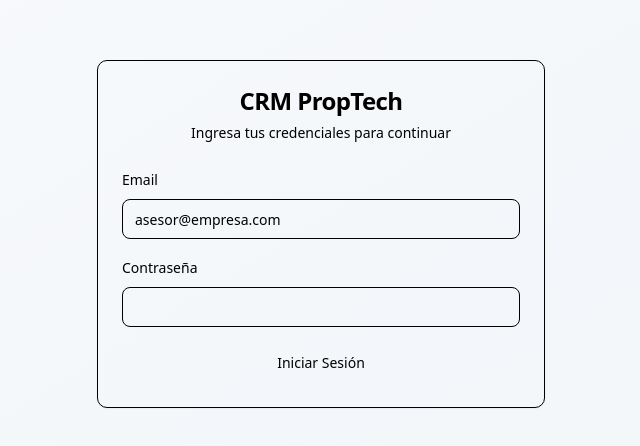
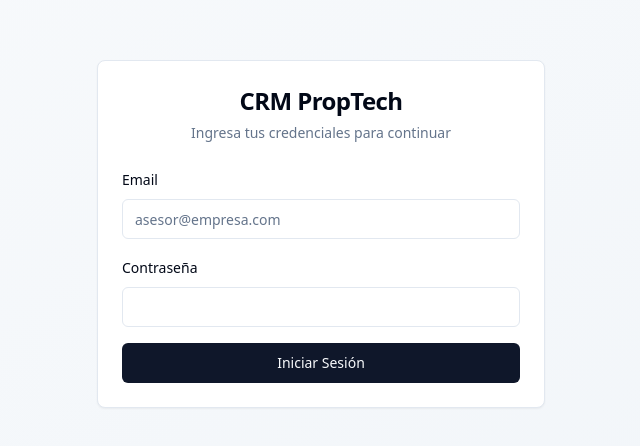
Before and after one commit to proptechmarketingmx-cloud/ISO, a Next.js app: page /login in a window 1280 px wide. Shown: the part 166-612 px from the top of the page, without its empty margins (319-959 px from the left). Built offline with nearby package versions, Linux system fonts and the light colour scheme.

Commit message:
Actualización del proyecto

```diff
--- a/src/app/globals.css
+++ b/src/app/globals.css
@@ -1,122 +1,51 @@
-@import "tw-animate-css";
-@import "shadcn/tailwind.css";
 @tailwind base;
 @tailwind components;
 @tailwind utilities;
 
 @layer base {
   :root {
-    --background: oklch(1 0 0);
-    --foreground: oklch(0.145 0 0);
-
-    --card: oklch(1 0 0);
-    --card-foreground: oklch(0.145 0 0);
-
-    --popover: oklch(1 0 0);
-    --popover-foreground: oklch(0.145 0 0);
-
-    --primary: oklch(0.205 0 0);
-    --primary-foreground: oklch(0.985 0 0);
-
-    --secondary: oklch(0.97 0 0);
-    --secondary-foreground: oklch(0.205 0 0);
-
-    --muted: oklch(0.97 0 0);
-    --muted-foreground: oklch(0.556 0 0);
-
-    --accent: oklch(0.97 0 0);
-    --accent-foreground: oklch(0.205 0 0);
-
-    --destructive: oklch(0.577 0.245 27.325);
+    --background: 0 0% 100%;
+    --foreground: 222.2 84% 4.9%;
+    --card: 0 0% 100%;
+    --card-foreground: 222.2 84% 4.9%;
+    --popover: 0 0% 100%;
+    --popover-foreground: 222.2 84% 4.9%;
+    --primary: 222.2 47.4% 11.2%;
+    --primary-foreground: 210 40% 98%;
+    --secondary: 210 40% 96.1%;
+    --secondary-foreground: 222.2 47.4% 11.2%;
+    --muted: 210 40% 96.1%;
+    --muted-foreground: 215.4 16.3% 46.9%;
+    --accent: 210 40% 96.1%;
+    --accent-foreground: 222.2 47.4% 11.2%;
+    --destructive: 0 84.2% 60.2%;
     --destructive-foreground: 210 40% 98%;
-
-    --border: oklch(0.922 0 0);
-    --input: oklch(0.922 0 0);
-    --ring: oklch(0.708 0 0);
-
-    --radius: 0.625rem;
-
-    --chart-1: oklch(0.87 0 0);
-
-    --chart-2: oklch(0.556 0 0);
-
-    --chart-3: oklch(0.439 0 0);
-
-    --chart-4: oklch(0.371 0 0);
-
-    --chart-5: oklch(0.269 0 0);
-
-    --sidebar: oklch(0.985 0 0);
-
-    --sidebar-foreground: oklch(0.145 0 0);
-
-    --sidebar-primary: oklch(0.205 0 0);
-
-    --sidebar-primary-foreground: oklch(0.985 0 0);
-
-    --sidebar-accent: oklch(0.97 0 0);
-
-    --sidebar-accent-foreground: oklch(0.205 0 0);
-
-    --sidebar-border: oklch(0.922 0 0);
-
-    --sidebar-ring: oklch(0.708 0 0);
+    --border: 214.3 31.8% 91.4%;
+    --input: 214.3 31.8% 91.4%;
+    --ring: 222.2 84% 4.9%;
+    --radius: 0.5rem;
   }
 
   .dark {
-    --background: oklch(0.145 0 0);
-    --foreground: oklch(0.985 0 0);
-
-    --card: oklch(0.205 0 0);
-    --card-foreground: oklch(0.985 0 0);
-
-    --popover: oklch(0.205 0 0);
-    --popover-foreground: oklch(0.985 0 0);
-
-    --primary: oklch(0.922 0 0);
-    --primary-foreground: oklch(0.205 0 0);
-
-    --secondary: oklch(0.269 0 0);
-    --secondary-foreground: oklch(0.985 0 0);
-
-    --muted: oklch(0.269 0 0);
-    --muted-foreground: oklch(0.708 0 0);
-
-    --accent: oklch(0.269 0 0);
-    --accent-foreground: oklch(0.985 0 0);
-
-    --destructive: oklch(0.704 0.191 22.216);
+    --background: 222.2 84% 4.9%;
+    --foreground: 210 40% 98%;
+    --card: 222.2 84% 4.9%;
+    --card-foreground: 210 40% 98%;
+    --popover: 222.2 84% 4.9%;
+    --popover-foreground: 210 40% 98%;
+    --primary: 210 40% 98%;
+    --primary-foreground: 222.2 47.4% 11.2%;
+    --secondary: 217.2 32.6% 17.5%;
+    --secondary-foreground: 210 40% 98%;
+    --muted: 217.2 32.6% 17.5%;
+    --muted-foreground: 215 20.2% 65.1%;
+    --accent: 217.2 32.6% 17.5%;
+    --accent-foreground: 210 40% 98%;
+    --destructive: 0 62.8% 30.6%;
     --destructive-foreground: 210 40% 98%;
-
-    --border: oklch(1 0 0 / 10%);
-    --input: oklch(1 0 0 / 15%);
-    --ring: oklch(0.556 0 0);
-    --chart-1: oklch(0.87 0 0);
-    --chart-2: oklch(0.556 0 0);
-    --chart-3: oklch(0.439 0 0);
-    --chart-4: oklch(0.371 0 0);
-    --chart-5: oklch(0.269 0 0);
-    --sidebar: oklch(0.205 0 0);
-    --sidebar-foreground: oklch(0.985 0 0);
-    --sidebar-primary: oklch(0.488 0.243 264.376);
-    --sidebar-primary-foreground: oklch(0.985 0 0);
-    --sidebar-accent: oklch(0.269 0 0);
-    --sidebar-accent-foreground: oklch(0.985 0 0);
-    --sidebar-border: oklch(1 0 0 / 10%);
-    --sidebar-ring: oklch(0.556 0 0);
-  }
-  .theme {
-    --font-heading: var(--font-sans);
-    --font-sans: var(--font-sans);
-  }
-  * {
-    @apply border-border outline-ring/50;
-  }
-  body {
-    @apply bg-background text-foreground;
-  }
-  html {
-    @apply font-sans;
+    --border: 217.2 32.6% 17.5%;
+    --input: 217.2 32.6% 17.5%;
+    --ring: 212.7 26.8% 83.9%;
   }
 }
 
@@ -126,6 +55,5 @@
   }
   body {
     @apply bg-background text-foreground;
-    font-feature-settings: "rlig" 1, "calt" 1;
   }
 }
--- a/src/app/page.tsx
+++ b/src/app/page.tsx
@@ -1,5 +1,7 @@
-import { redirect } from "next/navigation"
+// src/app/page.tsx
+import { redirect } from "next/navigation";
 
-export default function Home() {
-  redirect("/dashboard")
+export default function HomePage() {
+  // Redirige automáticamente a la página de login
+  redirect("/login");
 }
```
